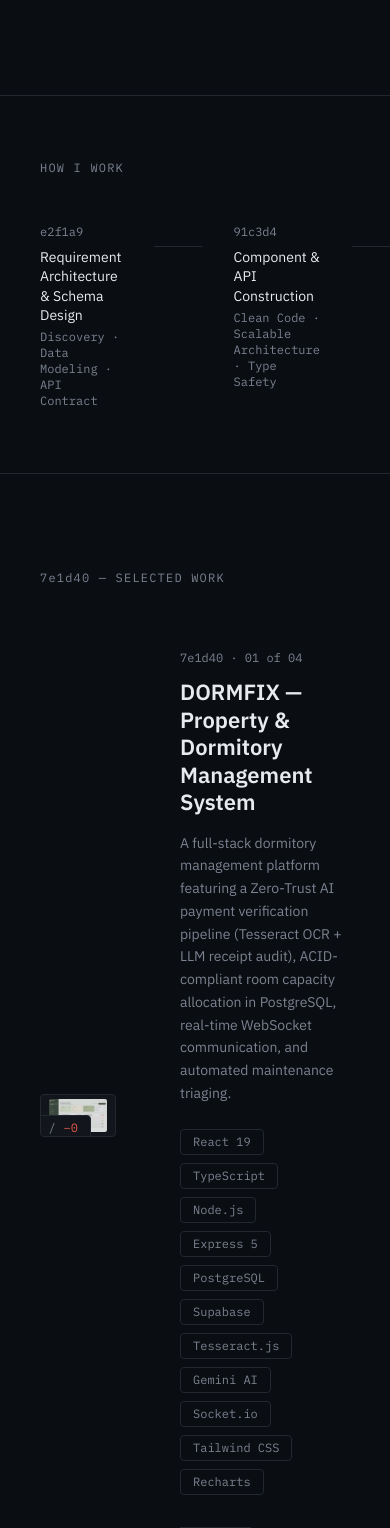
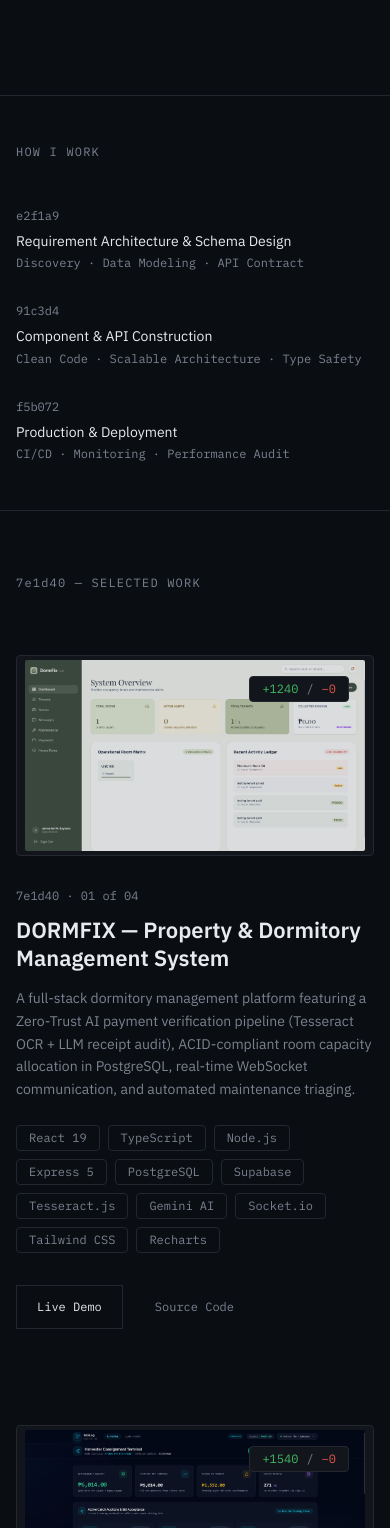
Before and after one commit to JamesIan-Bayonas/portpolio, a React (Vite) app: page / in a window 390 px wide. Shown: the part 2180-3708 px from the top of the page. Built offline with nearby package versions, Linux system fonts and the light colour scheme; the HTML template or start-up script is replaced by a standard one.

Commit message:
refactor(ui): migrate from framer-motion to motion/react for improved performance and consistency

```diff
--- a/src/components/Process.tsx
+++ b/src/components/Process.tsx
@@ -1,5 +1,5 @@
 import { useState } from "react"
-import { motion, useReducedMotion } from "framer-motion"
+import { motion, useReducedMotion } from "motion/react"
 
 const steps = [
   {
@@ -29,10 +29,10 @@ export default function Process() {
   return (
     <section
       id="process"
-      className="relative z-10"
-      style={{ padding: "64px 40px", borderTop: "1px solid var(--color-border)" }}
+      className="relative z-10 px-4 py-12 sm:px-6 sm:py-16 lg:px-10 lg:py-16"
+      style={{ borderTop: "1px solid var(--color-border)" }}
     >
-      <div className="max-w-[1440px] mx-auto">
+      <div className="max-w-[1440px] mx-auto min-w-0">
         <motion.p
           className="text-xs tracking-widest mb-12"
           style={{ fontFamily: "var(--font-mono)", color: "var(--color-text2)" }}
@@ -44,9 +44,9 @@ export default function Process() {
           HOW I WORK
         </motion.p>
 
-        <div className="flex items-start" onMouseLeave={() => setHoveredStep(null)}>
+        <div className="flex flex-col gap-8 lg:flex-row lg:gap-0 items-stretch" onMouseLeave={() => setHoveredStep(null)}>
           {steps.map((step, i) => (
-            <div key={step.num} className="flex items-start flex-1">
+            <div key={step.num} className="flex min-w-0 items-start flex-1">
               <motion.div
                 className="flex-1 cursor-default"
                 initial={{ opacity: 0, y: 28 }}
@@ -90,7 +90,7 @@ export default function Process() {
 
               {i < steps.length - 1 && (
                 <div
-                  className="mx-8 shrink-0 overflow-hidden"
+                  className="hidden lg:block mx-4 xl:mx-8 shrink-0 overflow-hidden"
                   style={{ width: "48px", height: "1px", marginTop: "22px", backgroundColor: "var(--color-border)" }}
                 >
                   <motion.div
--- a/src/components/Projects.tsx
+++ b/src/components/Projects.tsx
@@ -1,5 +1,5 @@
 import { useEffect, useRef, useState } from "react"
-import { motion, useReducedMotion } from "framer-motion"
+import { motion, useReducedMotion } from "motion/react"
 import SpotlightCard from "./ui/SpotlightCard"
 
 // 1. Import image assets directly
@@ -132,10 +132,10 @@ export default function Projects() {
   return (
     <section
       id="projects"
-      className="relative z-10"
-      style={{ padding: "96px 40px", borderTop: "1px solid var(--color-border)" }}
+      className="relative z-10 px-4 py-16 sm:px-6 sm:py-20 lg:px-10 lg:py-24"
+      style={{ borderTop: "1px solid var(--color-border)" }}
     >
-      <div className="max-w-[1440px] mx-auto">
+      <div className="max-w-[1440px] mx-auto min-w-0">
         <motion.p
           className="text-xs tracking-widest mb-16 font-mono"
           style={{ color: "var(--color-text2)" }}
@@ -152,6 +152,7 @@ export default function Projects() {
 
           const visual = (
             <motion.div
+              className={isEven ? "min-w-0 order-1 lg:order-2" : "min-w-0 order-1"}
               initial={reduced ? { opacity: 0 } : { opacity: 0, x: isEven ? 28 : -28 }}
               whileInView={{ opacity: 1, x: 0 }}
               viewport={VIEW}
@@ -181,7 +182,7 @@ export default function Projects() {
 
           const content = (
             <motion.div
-              className="flex flex-col justify-center"
+              className={isEven ? "min-w-0 flex flex-col justify-center order-2 lg:order-1" : "min-w-0 flex flex-col justify-center order-2"}
               initial={reduced ? { opacity: 0 } : { opacity: 0, y: 24 }}
               whileInView={{ opacity: 1, y: 0 }}
               viewport={VIEW}
@@ -221,12 +222,12 @@ export default function Projects() {
                   </motion.span>
                 ))}
               </div>
-              <div className="flex items-center gap-4">
+              <div className="flex flex-wrap items-center gap-3">
                 <a
                   href={project.demo}
                   target="_blank"
                   rel="noopener noreferrer"
-                  className="text-xs px-5 py-2.5 border font-mono transition-colors duration-150"
+                  className="text-xs min-h-11 inline-flex items-center px-5 py-2.5 border font-mono transition-colors duration-150"
                   style={{ color: "var(--color-text1)", borderColor: "var(--color-border)" }}
                   onMouseEnter={(e) => {
                     ;(e.currentTarget as HTMLElement).style.borderColor = "var(--color-accent)"
@@ -243,7 +244,7 @@ export default function Projects() {
                   href={project.source}
                   target="_blank"
                   rel="noopener noreferrer"
-                  className="text-xs px-5 py-2.5 font-mono transition-colors duration-150"
+                  className="text-xs min-h-11 inline-flex items-center px-5 py-2.5 font-mono transition-colors duration-150"
                   style={{ color: "var(--color-text2)" }}
                   onMouseEnter={(e) => { (e.currentTarget as HTMLElement).style.color = "var(--color-text1)" }}
                   onMouseLeave={(e) => { (e.currentTarget as HTMLElement).style.color = "var(--color-text2)" }}
@@ -257,9 +258,8 @@ export default function Projects() {
           return (
             <div
               key={project.num}
-              className="grid gap-16 items-center"
+              className="grid grid-cols-1 lg:grid-cols-2 gap-8 lg:gap-16 items-center"
               style={{
-                gridTemplateColumns: "1fr 1fr",
                 marginBottom: i < projects.length - 1 ? "96px" : 0,
               }}
             >
--- a/src/components/SkillsMatrix.tsx
+++ b/src/components/SkillsMatrix.tsx
@@ -1,5 +1,5 @@
 import { useState } from "react"
-import { motion, useReducedMotion } from "framer-motion"
+import { motion, useReducedMotion } from "motion/react"
 
 const columns = [
   {
@@ -56,6 +56,8 @@ function ActivitySquare({ level, delay, isRowHovered }: { level: number; delay:
   return (
     <div style={{ position: "relative" }}>
       <motion.span
+        role="img"
+        aria-label={activityLabels[level - 1] ?? "None"}
         className="inline-block cursor-default"
         style={{
           width: "9px",
@@ -103,7 +105,7 @@ function ActivitySquare({ level, delay, isRowHovered }: { level: number; delay:
 function ContributionStrip({ activity, isRowHovered }: { activity: number[]; isRowHovered: boolean }) {
   const reduced = useReducedMotion()
   return (
-    <div className="flex items-center gap-0.5">
+    <div className="flex shrink-0 items-center gap-0.5">
       {activity.map((level, i) => (
         <ActivitySquare key={i} level={level} delay={reduced ? 0 : i * 0.03} isRowHovered={isRowHovered} />
       ))}
@@ -118,10 +120,10 @@ export default function SkillsMatrix() {
   return (
     <section
       id="skills"
-      className="relative z-10"
-      style={{ padding: "96px 40px", borderTop: "1px solid var(--color-border)" }}
+      className="relative z-10 px-4 py-16 sm:px-6 sm:py-20 lg:px-10 lg:py-24"
+      style={{ borderTop: "1px solid var(--color-border)" }}
     >
-      <div className="max-w-[1440px] mx-auto">
+      <div className="max-w-[1440px] mx-auto min-w-0">
         <motion.p
           className="text-xs tracking-widest mb-16"
           style={{ fontFamily: "var(--font-mono)", color: "var(--color-text2)" }}
@@ -133,7 +135,7 @@ export default function SkillsMatrix() {
           a1d2e3 — TECHNICAL SKILLS
         </motion.p>
 
-        <div className="grid gap-6" style={{ gridTemplateColumns: "repeat(4, 1fr)" }}>
+        <div className="grid grid-cols-1 md:grid-cols-2 xl:grid-cols-4 gap-6">
           {columns.map((col, ci) => (
             <motion.div
               key={col.category}
@@ -181,7 +183,7 @@ export default function SkillsMatrix() {
                 {col.tools.map((tool, i) => (
                   <div key={tool.name}>
                     <div
-                      className="flex items-center justify-between py-2.5 cursor-default"
+                      className="flex min-w-0 gap-3 items-center justify-between py-2.5 cursor-default"
                       onMouseEnter={() => setHoveredTool(tool.name)}
                       onMouseLeave={() => setHoveredTool(null)}
                     >
--- a/src/components/ui/SpotlightCard.tsx
+++ b/src/components/ui/SpotlightCard.tsx
@@ -1,5 +1,5 @@
 import { useRef, useState, type MouseEvent, type ReactNode } from "react"
-import { useReducedMotion } from "framer-motion"
+import { useReducedMotion } from "motion/react"
 
 interface SpotlightCardProps {
   children: ReactNode
```
